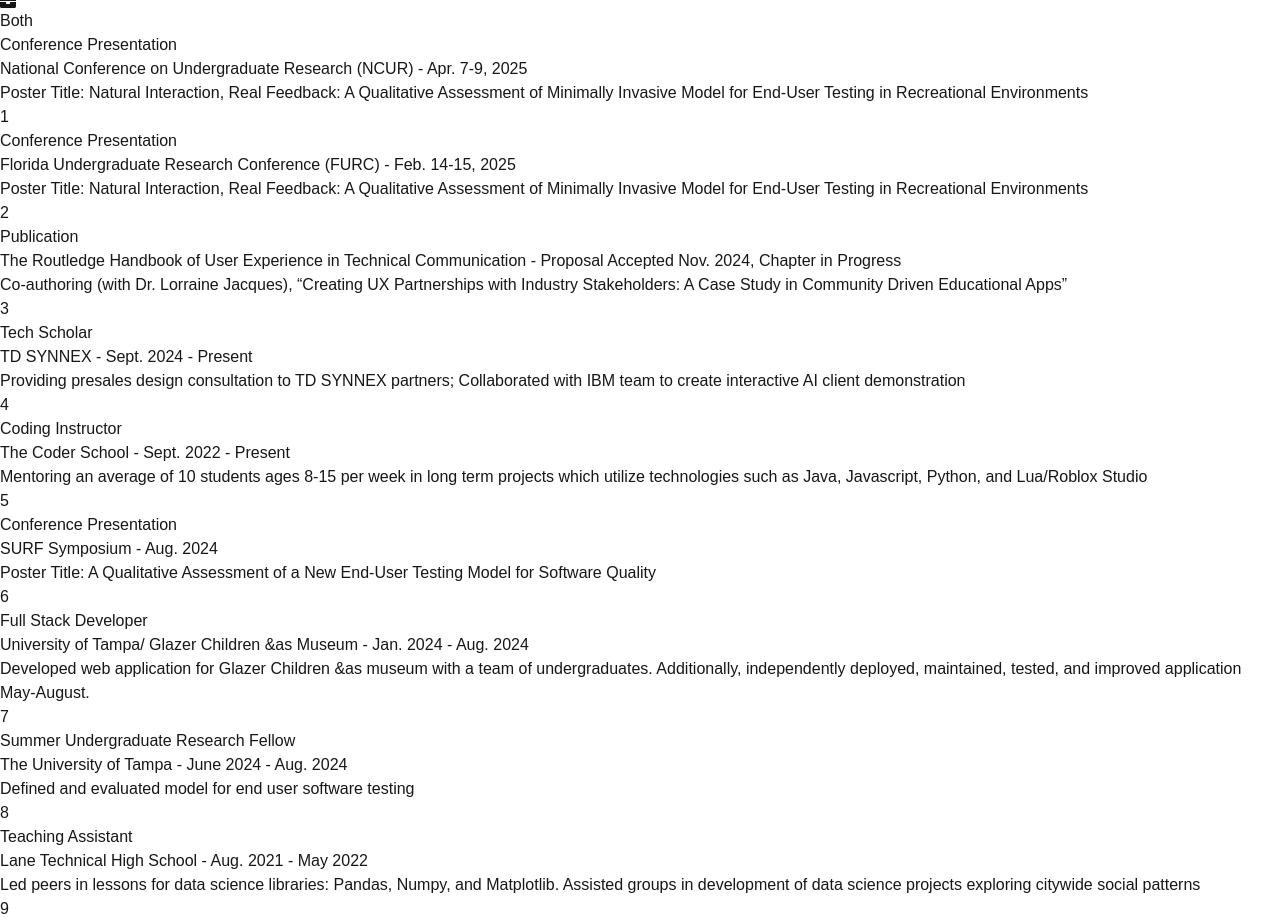
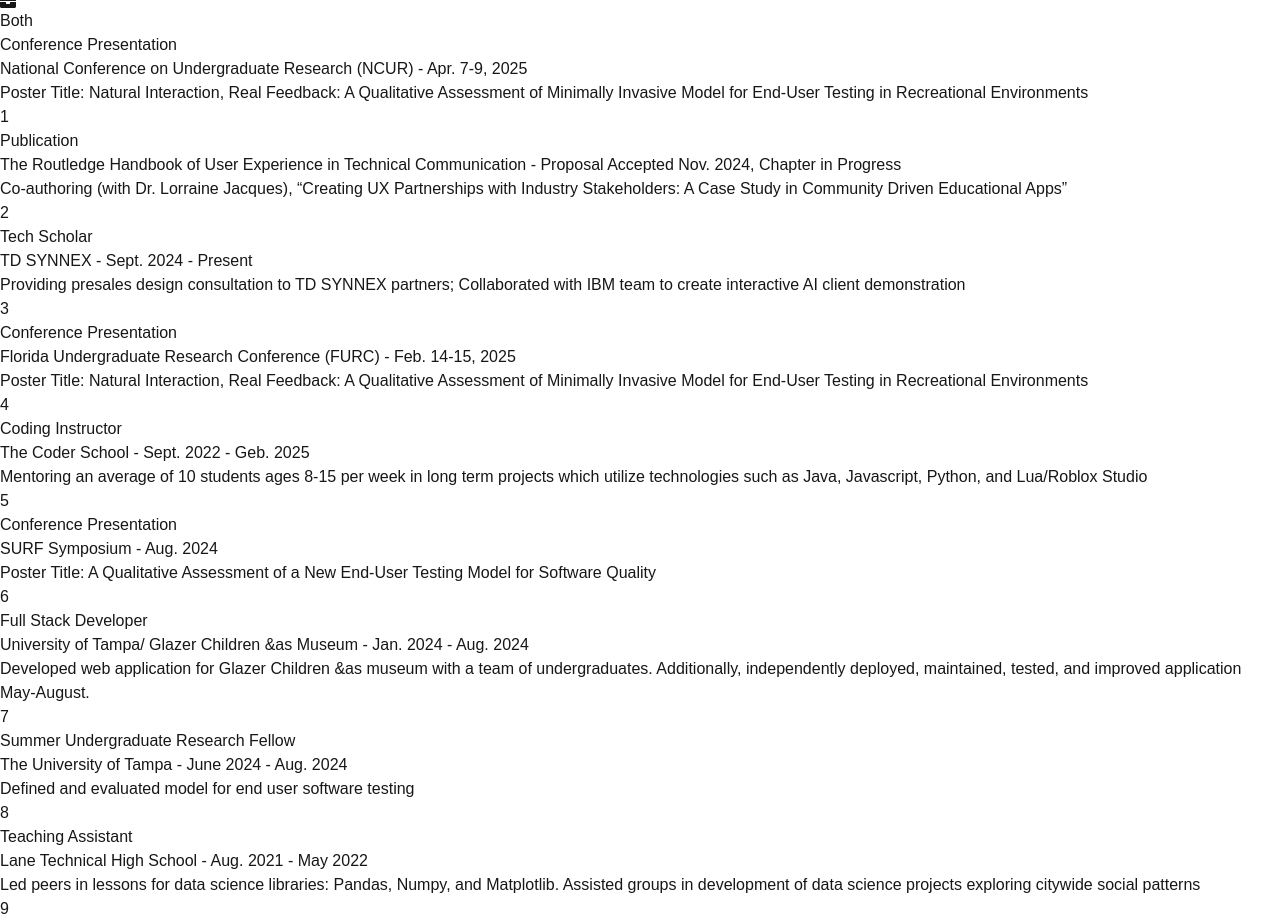
Before and after one commit to shrncr/myPortfolio, a Next.js app: page / in a window 1280 px wide. Shown: the part 3422-4346 px from the top of the page. Built offline with nearby package versions, Linux system fonts and the light colour scheme.

Commit message:
updated dates

```diff
--- a/src/app/page.jsx
+++ b/src/app/page.jsx
@@ -28,14 +28,6 @@
     {
       academic: true,
       professional: false,
-      title: "Conference Presentation",
-      company: "Florida Undergraduate Research Conference (FURC)",
-      date: "Feb. 14-15, 2025",
-      description: "Poster Title: Natural Interaction, Real Feedback: A Qualitative Assessment of Minimally Invasive Model for End-User Testing in Recreational Environments"
-    },
-    {
-      academic: true,
-      professional: false,
       title: "Publication",
       company: "The Routledge Handbook of User Experience in Technical Communication",
       date: "Proposal Accepted Nov. 2024, Chapter in Progress",
@@ -51,10 +43,18 @@
     },
     {
       academic: true,
+      professional: false,
+      title: "Conference Presentation",
+      company: "Florida Undergraduate Research Conference (FURC)",
+      date: "Feb. 14-15, 2025",
+      description: "Poster Title: Natural Interaction, Real Feedback: A Qualitative Assessment of Minimally Invasive Model for End-User Testing in Recreational Environments"
+    },
+    {
+      academic: true,
       professional: true,
       title: "Coding Instructor",
       company: "The Coder School",
-      date: "Sept. 2022 - Present",
+      date: "Sept. 2022 - Geb. 2025",
       description: "Mentoring an average of 10 students ages 8-15 per week in long term projects which utilize technologies such as Java, Javascript, Python, and Lua/Roblox Studio"
     },
     {
```
